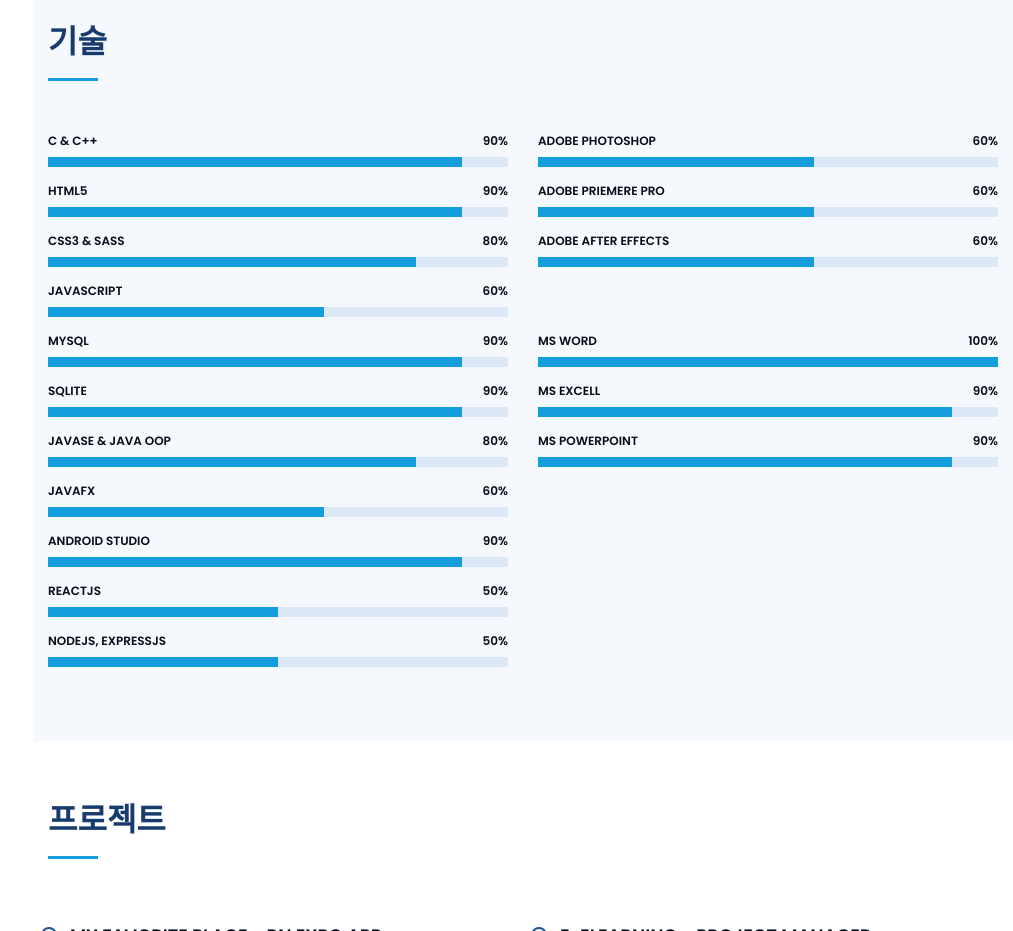
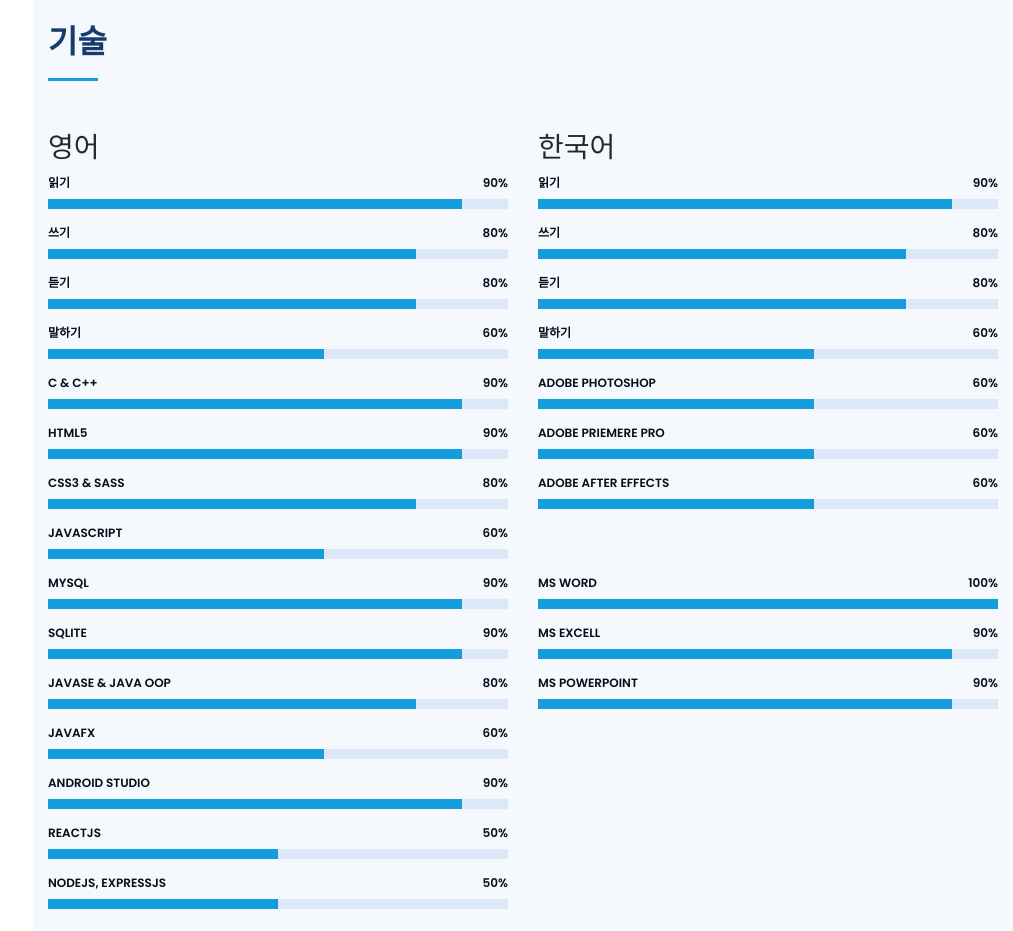
Before and after one commit to abbuyanaa/ariunbuyan-cv, a plain HTML site: page index.html in a window 1280 px wide. Shown: the part 2920-3851 px from the top of the page, without its empty margins (267-1280 px from the left). Drawn offline with nearby package versions, Linux system fonts and the light colour scheme.

Commit message:
Updated Language Skills

```diff
--- a/index.html
+++ b/index.html
@@ -301,6 +301,120 @@
           <div class="section-title">
             <h2>기술</h2>
           </div>
+
+          <div class="row skills-content">
+            <div class="col-lg-6" data-aos="fade-up">
+              <h3>영어</h3>
+              <div class="progress">
+                <span class="skill">읽기<i class="val">90%</i></span>
+                <div class="progress-bar-wrap">
+                  <div
+                    class="progress-bar"
+                    role="progressbar"
+                    aria-valuenow="90"
+                    aria-valuemin="0"
+                    aria-valuemax="100"
+                  ></div>
+                </div>
+              </div>
+
+              <div class="progress">
+                <span class="skill">쓰기 <i class="val">80%</i></span>
+                <div class="progress-bar-wrap">
+                  <div
+                    class="progress-bar"
+                    role="progressbar"
+                    aria-valuenow="80"
+                    aria-valuemin="0"
+                    aria-valuemax="100"
+                  ></div>
+                </div>
+              </div>
+
+              <div class="progress">
+                <span class="skill">듣기 <i class="val">80%</i></span>
+                <div class="progress-bar-wrap">
+                  <div
+                    class="progress-bar"
+                    role="progressbar"
+                    aria-valuenow="80"
+                    aria-valuemin="0"
+                    aria-valuemax="100"
+                  ></div>
+                </div>
+              </div>
+
+              <div class="progress">
+                <span class="skill">말하기 <i class="val">60%</i></span>
+                <div class="progress-bar-wrap">
+                  <div
+                    class="progress-bar"
+                    role="progressbar"
+                    aria-valuenow="60"
+                    aria-valuemin="0"
+                    aria-valuemax="100"
+                  ></div>
+                </div>
+              </div>
+
+            </div>
+
+            <div class="col-lg-6" data-aos="fade-up" data-aos-delay="100">
+              <h3>한국어</h3>
+              <div class="progress">
+                <span class="skill">읽기<i class="val">90%</i></span>
+                <div class="progress-bar-wrap">
+                  <div
+                    class="progress-bar"
+                    role="progressbar"
+                    aria-valuenow="90"
+                    aria-valuemin="0"
+                    aria-valuemax="100"
+                  ></div>
+                </div>
+              </div>
+
+              <div class="progress">
+                <span class="skill">쓰기 <i class="val">80%</i></span>
+                <div class="progress-bar-wrap">
+                  <div
+                    class="progress-bar"
+                    role="progressbar"
+                    aria-valuenow="80"
+                    aria-valuemin="0"
+                    aria-valuemax="100"
+                  ></div>
+                </div>
+              </div>
+
+              <div class="progress">
+                <span class="skill">듣기 <i class="val">80%</i></span>
+                <div class="progress-bar-wrap">
+                  <div
+                    class="progress-bar"
+                    role="progressbar"
+                    aria-valuenow="80"
+                    aria-valuemin="0"
+                    aria-valuemax="100"
+                  ></div>
+                </div>
+              </div>
+
+              <div class="progress">
+                <span class="skill">말하기 <i class="val">60%</i></span>
+                <div class="progress-bar-wrap">
+                  <div
+                    class="progress-bar"
+                    role="progressbar"
+                    aria-valuenow="60"
+                    aria-valuemin="0"
+                    aria-valuemax="100"
+                  ></div>
+                </div>
+              </div>
+            </div>
+          </div>
+
 
           <div class="row skills-content">
             <div class="col-lg-6" data-aos="fade-up">
```
